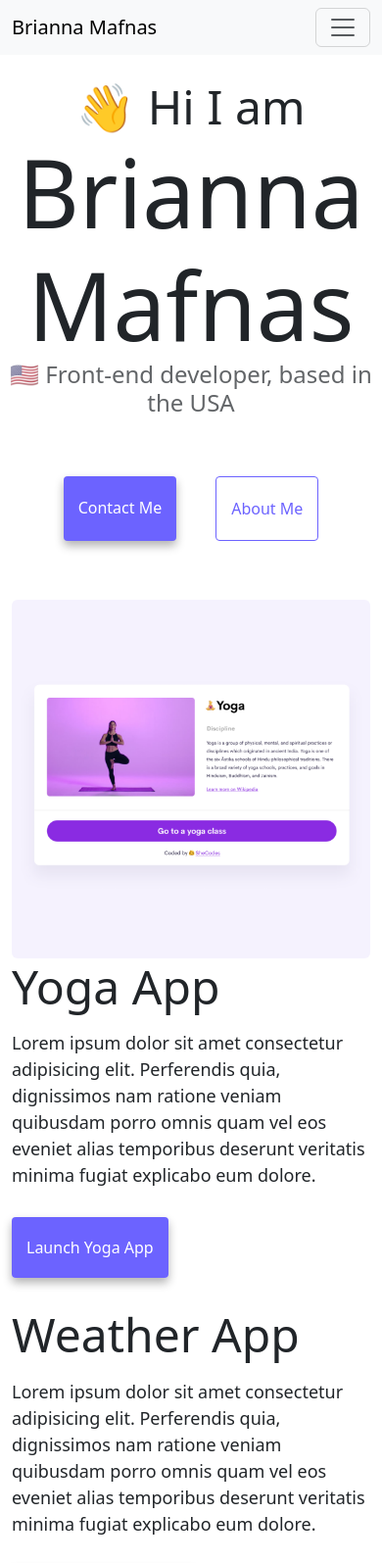
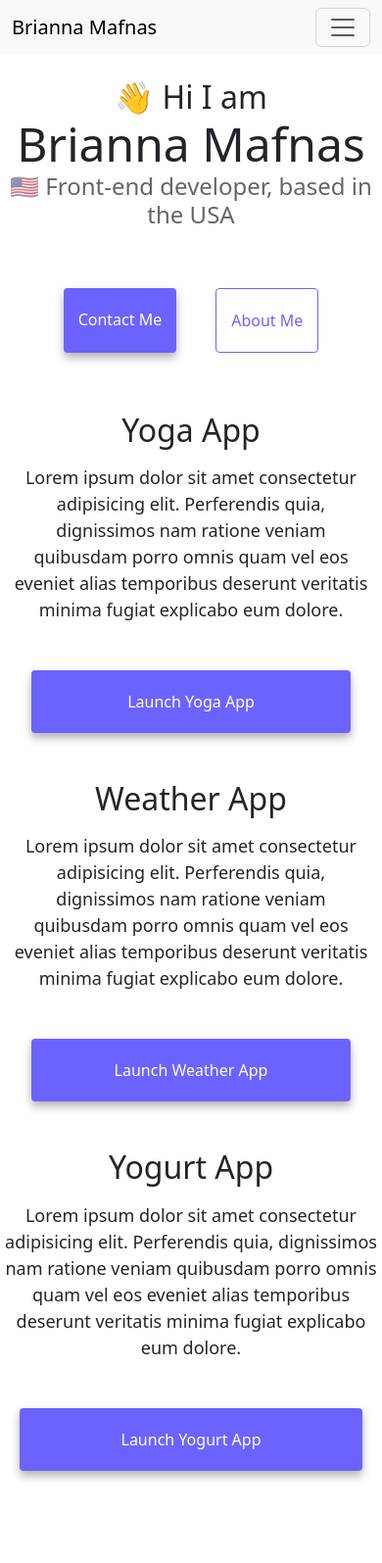
Before and after one commit to bmafnas/homework-wk3-responsive, a plain HTML site: page index.html in a window 390 px wide. Shown: the top 1595 px of the page at 98% size. Drawn offline with nearby package versions, Linux system fonts and the light colour scheme.

Commit message:
made responsive

```diff
--- a/css/style.css
+++ b/css/style.css
@@ -11,7 +11,7 @@ body {
 h1,
 h2,
 h3 {
-  text-align: center;
+  text-align: start;
   margin: 0;
 }
 
@@ -100,3 +100,29 @@ p {
   text-decoration: none;
   text-transform: capitalize;
 }
+
+@media (max-width: 576px) {
+  h1 {
+    font-size: 48px;
+    text-align: center;
+  }
+  h2 {
+    font-size: 32px;
+    text-align: center;
+  }
+  p {
+    text-align: center;
+  }
+
+  .d-sm-block {
+    display: none;
+  }
+
+  .yoga-app-link,
+  .weather-app-link,
+  .yogurt-app-link {
+    display: block;
+    text-align: center;
+    margin: 0 20px;
+  }
+}
--- a/index.html
+++ b/index.html
@@ -54,9 +54,9 @@
         </div>
       </div>
     </nav>
-    <h2>👋 Hi I am</h2>
-    <h1>Brianna Mafnas</h1>
-    <h3>🇺🇸 Front-end developer, based in the USA</h3>
+    <h2 class="text-center">👋 Hi I am</h2>
+    <h1 class="text-center">Brianna Mafnas</h1>
+    <h3 class="text-center">🇺🇸 Front-end developer, based in the USA</h3>
     <div class="navigation-links">
       <a
         href="about.html#email"
@@ -71,15 +71,15 @@
 
     <div class="container">
       <div class="row">
-        <div class="col-md-6">
+        <div class="col-sm-6">
           <img
             src="/images/yoga.png"
-            class="img-fluid rounded"
+            class="img-fluid rounded d-none d-sm-block"
             alt="Yoga App Project Preview"
           />
         </div>
-        <div class="col-md-6">
-          <h2 class="text-start mb-3">Yoga App</h2>
+        <div class="col-sm-6">
+          <h2 class="mb-3">Yoga App</h2>
           <p>
             Lorem ipsum dolor sit amet consectetur adipisicing elit. Perferendis
             quia, dignissimos nam ratione veniam quibusdam porro omnis quam vel
@@ -97,15 +97,15 @@
 
     <div class="container mt-5">
       <div class="row">
-        <div class="col-md-6">
-          <h2 class="text-start mb-3">Weather App</h2>
+        <div class="col-sm-6">
+          <h2 class="mb-3">Weather App</h2>
           <p>
             Lorem ipsum dolor sit amet consectetur adipisicing elit. Perferendis
             quia, dignissimos nam ratione veniam quibusdam porro omnis quam vel
             eos eveniet alias temporibus deserunt veritatis minima fugiat
             explicabo eum dolore.
           </p>
-          <div class="mt-5 mb-5">
+          <div class="mt-5">
             <a href="#" class="weather-app-link" title="Weather App"
               >Launch Weather App</a
             >
@@ -114,24 +114,23 @@
         <div class="col-md-6">
           <img
             src="/images/weather.png"
-            class="img-fluid rounded"
+            class="img-fluid rounded d-none d-sm-block"
             alt="Weather App Project Preview"
           />
         </div>
       </div>
     </div>
 
-    <div class="container mt-5">
-      <div class="row">
-        <div class="col-md-6">
+    <div class="row mt-5">
+      <div class="col-sm-6">
         <img
           src="/images/yogurt.png"
-            class="img-fluid rounded"
+          class="img-fluid rounded d-none d-sm-block"
           alt="Yogurt App Project Preview"
         />
       </div>
-        <div class="col-md-6">
-          <h2 class="text-start mb-3">Yogurt App</h2>
+      <div class="col-sm-6">
+        <h2 class="mb-3">Yogurt App</h2>
         <p>
           Lorem ipsum dolor sit amet consectetur adipisicing elit. Perferendis
           quia, dignissimos nam ratione veniam quibusdam porro omnis quam vel
@@ -139,10 +138,9 @@
           explicabo eum dolore.
         </p>
         <div class="mt-5">
-            <a href="#" class="yogurt-app-link" title="Yoga App"
-              >Launch Yoga App</a
+          <a href="#" class="yogurt-app-link" title="Yogurt App"
+            >Launch Yogurt App</a
           >
-          </div>
         </div>
       </div>
     </div>
```
Also changed, not shown: about.html (+9 -9 lines), 1 other file. Lines whose indentation alone changed are shown as unchanged.
